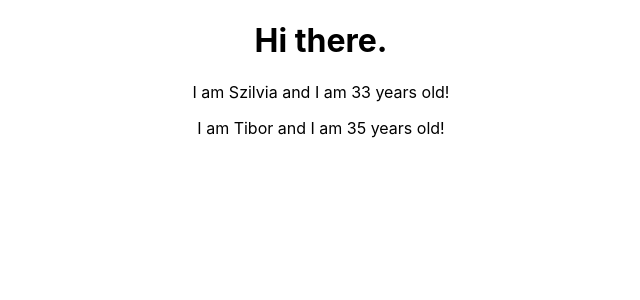
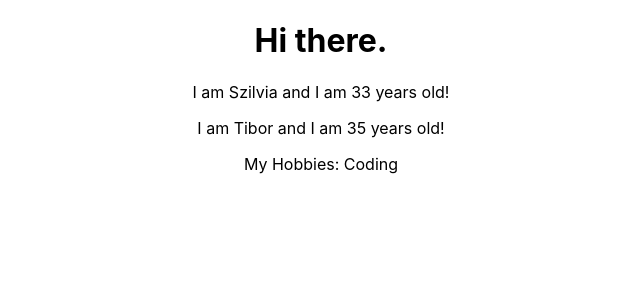
Before and after one commit to Yg0R2/burger-builder-react-app, a React (Create React App) app: page / in a window 1280 px wide. Shown: the top 300 px of the page, without its empty margins (319-959 px from the left). Built offline with nearby package versions, Linux system fonts and the light colour scheme.

Commit message:
Accessing props.children

```diff
--- a/src/App.js
+++ b/src/App.js
@@ -7,7 +7,7 @@ function App() {
     <div className="App">
       <h1>Hi there.</h1>
       <Person name="Szilvia" age="33" />
-      <Person name="Tibor" age="35" />
+      <Person name="Tibor" age="35" >My Hobbies: Coding</Person>
     </div>
   );
   // return React.createElement('div', {className: 'App'}, React.createElement('h1', null, 'Hi there.'));
--- a/src/Person/Person.js
+++ b/src/Person/Person.js
@@ -1,7 +1,12 @@
 import React from "react";
 
 const person = (props) => {
-  return <p>I am {props.name} and I am {props.age} years old!</p>
+  return (
+    <div>
+      <p>I am {props.name} and I am {props.age} years old!</p>
+      <p>{props.children}</p>
+    </div>
+  )
 };
 
 export default person;
```
